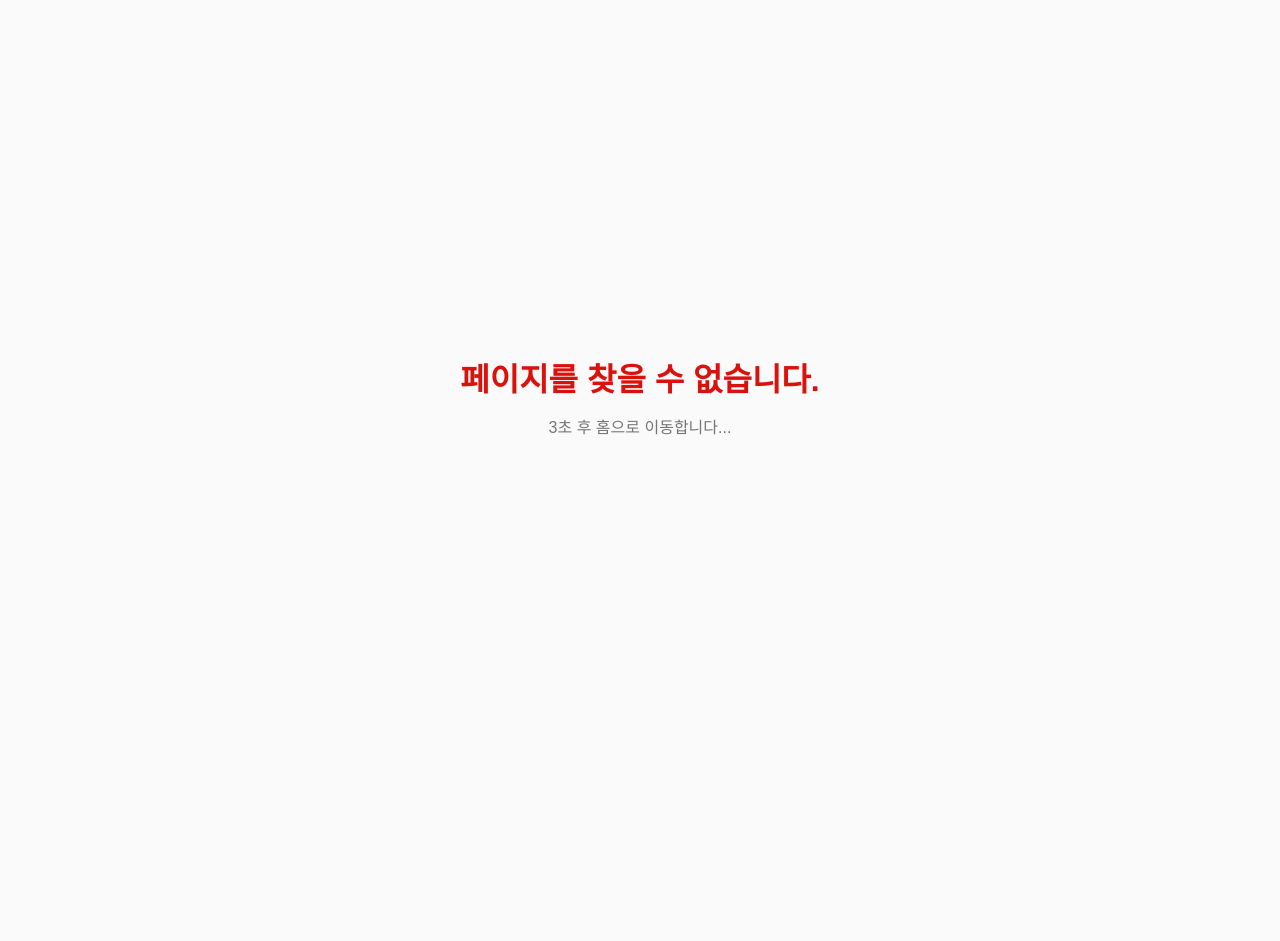
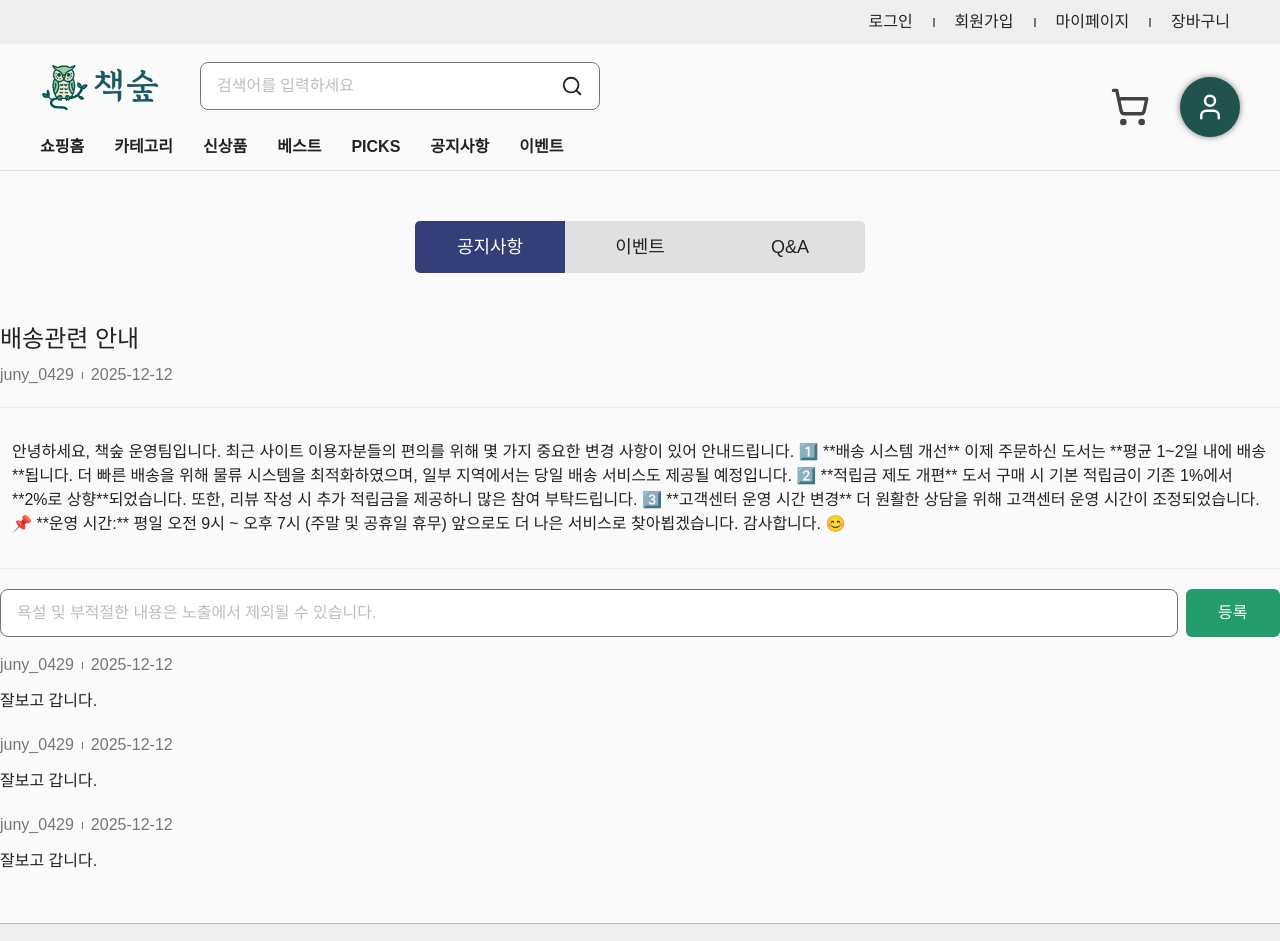
Before and after one commit to juny-0429/book-forest, a Next.js app: page /board/notice/1 in a window 1280 px wide. Before the commit this address had no page. Shown: the top 941 px of the page. Before the commit the page ends 800 px from the top, so only its background shows below. Built offline with nearby package versions, Linux system fonts and the light colour scheme.

Commit message:
feat: 게시판 상세페이지 제작

```diff
--- a/src/app/(main)/board/_components/BoardNavigation.tsx
+++ b/src/app/(main)/board/_components/BoardNavigation.tsx
@@ -11,16 +11,19 @@ export default function BoardNavigation() {
 
   return (
     <nav className='flex justify-center w-full mb-[50px]'>
-      <ul className='flex justify-center items-center w-fit rounded-[5px] overflow-hidden  text-body-18m text-ui-text-title'>
-        <li className={cn('flex justify-center items-center w-[150px] px-10 py-3', pathname === appRoutes.board.notice ? 'bg-blue-400 text-white' : 'bg-gray-300')}>
+      <ul className='flex justify-center items-center w-fit rounded-[5px] overflow-hidden text-body-18m text-ui-text-title'>
+        {/* 공지사항 */}
+        <li className={cn('flex justify-center items-center w-[150px] px-10 py-3', pathname.startsWith(appRoutes.board.notice) ? 'bg-blue-400 text-white' : 'bg-gray-300')}>
           <Link href={appRoutes.board.notice}>공지사항</Link>
         </li>
 
-        <li className={cn('flex justify-center items-center w-[150px] px-10 py-3', pathname === appRoutes.board.event ? 'bg-blue-400 text-white' : 'bg-gray-300')}>
+        {/* 이벤트 */}
+        <li className={cn('flex justify-center items-center w-[150px] px-10 py-3', pathname.startsWith(appRoutes.board.event) ? 'bg-blue-400 text-white' : 'bg-gray-300')}>
           <Link href={appRoutes.board.event}>이벤트</Link>
         </li>
 
-        <li className={cn('flex justify-center items-center w-[150px] px-10 py-3', pathname === appRoutes.board.qna ? 'bg-blue-400 text-white' : 'bg-gray-300')}>
+        {/* Q&A */}
+        <li className={cn('flex justify-center items-center w-[150px] px-10 py-3', pathname.startsWith(appRoutes.board.qna) ? 'bg-blue-400 text-white' : 'bg-gray-300')}>
           <Link href={appRoutes.board.qna}>Q&A</Link>
         </li>
       </ul>
--- /dev/null
+++ b/src/app/(main)/board/notice/[id]/page.tsx
@@ -0,0 +1,73 @@
+import React from 'react';
+import Button from 'src/components/Button/Button';
+import TextInput from 'src/components/TextInput/TextInput';
+
+export default function BoardDetailPage() {
+  return (
+    <div className='flex flex-col gap-5'>
+      <section className='flex flex-col gap-2'>
+        <h2 className='text-title-24r text-ui-text-title'>배송관련 안내</h2>
+
+        <div className='flex items-center gap-2'>
+          <span className='text-body-16r text-ui-text-description'>juny_0429</span>
+          <hr className='w-[1px] h-2 bg-gray-600' />
+          <time className='text-body-16r text-ui-text-description'>2025-12-12</time>
+        </div>
+      </section>
+
+      <hr className='w-full h-[1px] bg-gray-600' />
+
+      <section className='p-3'>
+        <p className='text-body-16r text-ui-text-title'>
+          안녕하세요, 책숲 운영팀입니다. 최근 사이트 이용자분들의 편의를 위해 몇 가지 중요한 변경 사항이 있어 안내드립니다. 1️⃣ **배송 시스템 개선** 이제 주문하신 도서는 **평균 1~2일 내에 배송**됩니다.
+          더 빠른 배송을 위해 물류 시스템을 최적화하였으며, 일부 지역에서는 당일 배송 서비스도 제공될 예정입니다. 2️⃣ **적립금 제도 개편** 도서 구매 시 기본 적립금이 기존 1%에서 **2%로
+          상향**되었습니다. 또한, 리뷰 작성 시 추가 적립금을 제공하니 많은 참여 부탁드립니다. 3️⃣ **고객센터 운영 시간 변경** 더 원활한 상담을 위해 고객센터 운영 시간이 조정되었습니다. 📌 **운영
+          시간:** 평일 오전 9시 ~ 오후 7시 (주말 및 공휴일 휴무) 앞으로도 더 나은 서비스로 찾아뵙겠습니다. 감사합니다. 😊{' '}
+        </p>
+      </section>
+
+      <hr className='w-full h-[1px] bg-gray-600' />
+
+      <section className='flex flex-col gap-4'>
+        <form className='flex justify-center items-center gap-2'>
+          <TextInput placeholder='욕설 및 부적절한 내용은 노출에서 제외될 수 있습니다.' />
+          <Button height={48} className='w-[100px]'>
+            등록
+          </Button>
+        </form>
+
+        <div>
+          <ul className='flex flex-col gap-5'>
+            <li className='flex flex-col gap-3'>
+              <div className='flex items-center gap-2'>
+                <span className='text-body-16r text-ui-text-description'>juny_0429</span>
+                <hr className='w-[1px] h-2 bg-gray-600' />
+                <time className='text-body-16r text-ui-text-description'>2025-12-12</time>
+              </div>
+
+              <p className='text-body-16m text-ui-text-title'>잘보고 갑니다.</p>
+            </li>
+            <li className='flex flex-col gap-3'>
+              <div className='flex items-center gap-2'>
+                <span className='text-body-16r text-ui-text-description'>juny_0429</span>
+                <hr className='w-[1px] h-2 bg-gray-600' />
+                <time className='text-body-16r text-ui-text-description'>2025-12-12</time>
+              </div>
+
+              <p className='text-body-16m text-ui-text-title'>잘보고 갑니다.</p>
+            </li>
+            <li className='flex flex-col gap-3'>
+              <div className='flex items-center gap-2'>
+                <span className='text-body-16r text-ui-text-description'>juny_0429</span>
+                <hr className='w-[1px] h-2 bg-gray-600' />
+                <time className='text-body-16r text-ui-text-description'>2025-12-12</time>
+              </div>
+
+              <p className='text-body-16m text-ui-text-title'>잘보고 갑니다.</p>
+            </li>
+          </ul>
+        </div>
+      </section>
+    </div>
+  );
+}
--- a/src/app/(main)/board/notice/layout.tsx
+++ b/src/app/(main)/board/notice/layout.tsx
@@ -1,7 +1,11 @@
-import React from 'react'
+import { Metadata } from 'next';
+import React from 'react';
 
-export default function layout() {
-  return (
-    <div>layout</div>
-  )
+export const metadata: Metadata = {
+  title: '책숲 | 공시사항',
+  description: '책숲의 최신 공지사항을 확인하세요.',
+};
+
+export default function NoticeBoardLayout({ children }: { children: React.ReactNode }) {
+  return <div>{children}</div>;
 }
```
